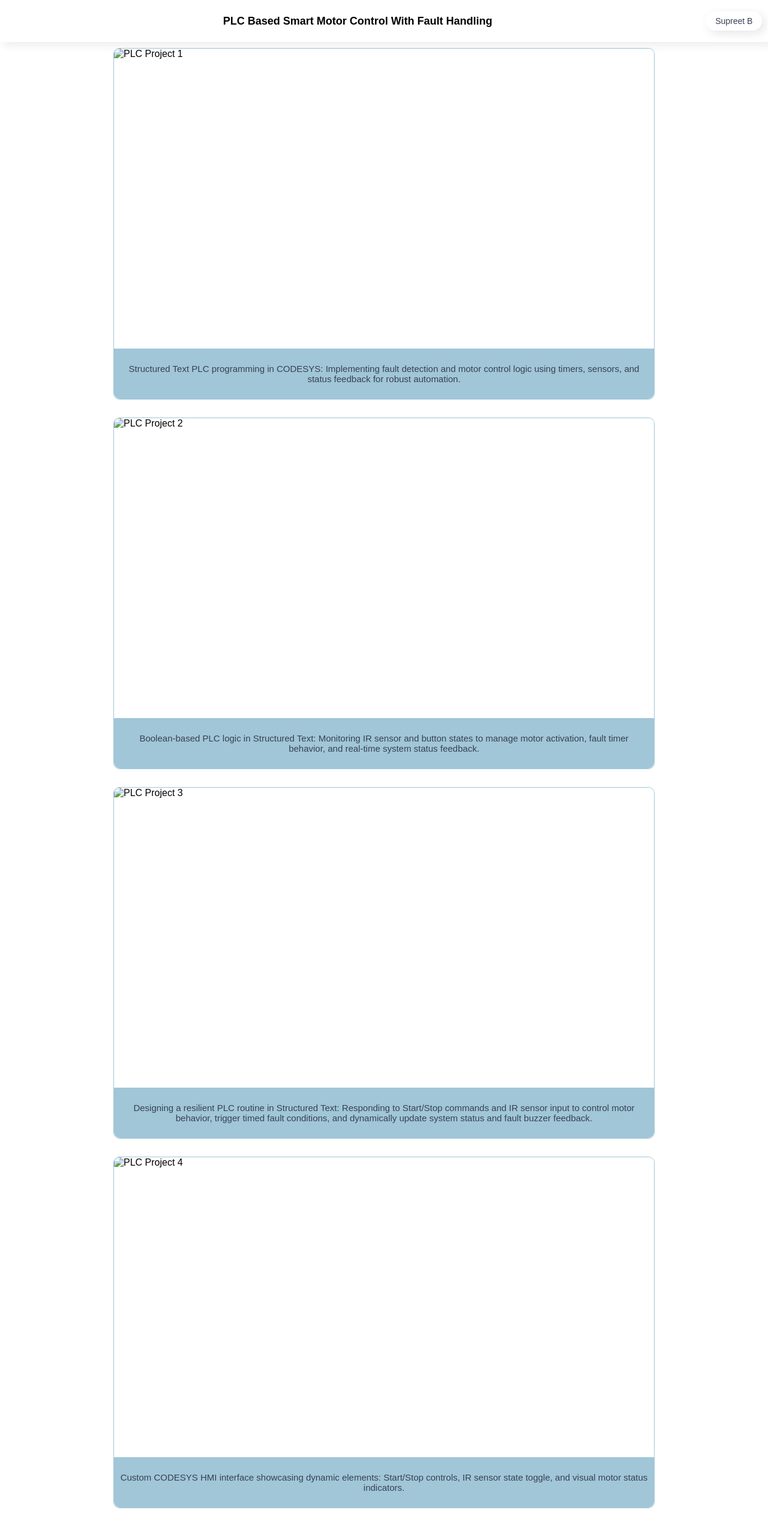
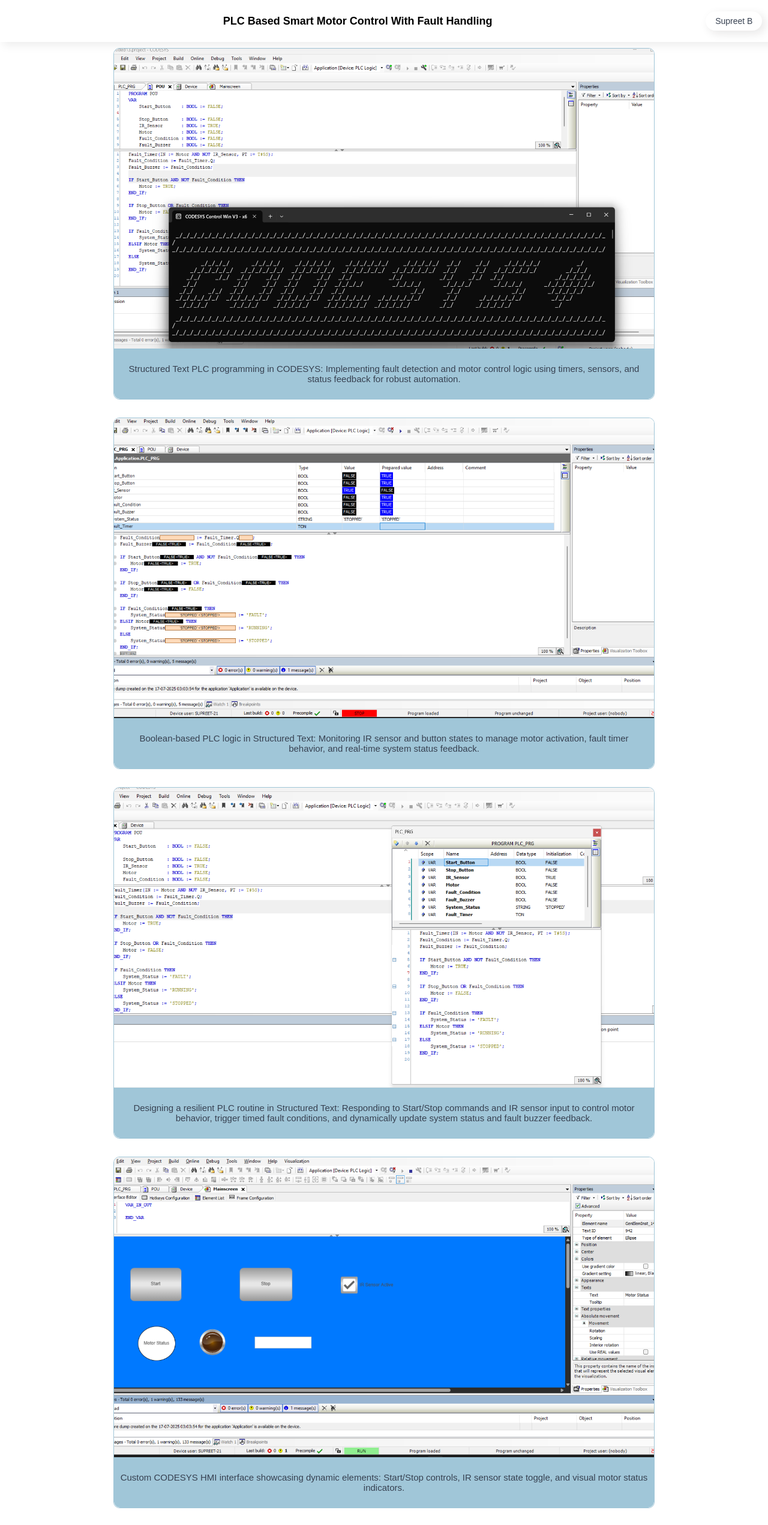
Before and after one commit to Supreet210/PLC-based-project, a plain HTML site: page index.html in a window 1280 px wide. Shown: the top 2542 px of the page at 60% size. Drawn offline with Linux system fonts and the light colour scheme.

Commit message:
Update index.html

```diff
--- a/index.html
+++ b/index.html
@@ -160,7 +160,7 @@
 
   <div class="product-card">
     <div class="image-container">
-      <img src="1.jpg" alt="PLC Project 1" class="product-image" />
+      <img src="1.jpg.png" alt="PLC Project 1" class="product-image" />
     </div>
     <div class="product-info">
       <p class="product-price">Structured Text PLC programming in CODESYS: Implementing fault detection and motor control logic using timers, sensors, and status feedback for robust automation.</p>
@@ -169,7 +169,7 @@
 
   <div class="product-card">
     <div class="image-container">
-      <img src="2.jpg" alt="PLC Project 2" class="product-image" />
+      <img src="2.jpg.png" alt="PLC Project 2" class="product-image" />
     </div>
     <div class="product-info">
       <p class="product-price">Boolean-based PLC logic in Structured Text: Monitoring IR sensor and button states to manage motor activation, fault timer behavior, and real-time system status feedback.</p>
@@ -178,7 +178,7 @@
 
   <div class="product-card">
     <div class="image-container">
-      <img src="3.jpg" alt="PLC Project 3" class="product-image" />
+      <img src="3.jpg.png" alt="PLC Project 3" class="product-image" />
     </div>
     <div class="product-info">
       <p class="product-price">Designing a resilient PLC routine in Structured Text: Responding to Start/Stop commands and IR sensor input to control motor behavior, trigger timed fault conditions, and dynamically update system status and fault buzzer feedback.</p>
@@ -187,7 +187,7 @@
 
   <div class="product-card">
     <div class="image-container">
-      <img src="4.jpg" alt="PLC Project 4" class="product-image" />
+      <img src="4.jpg.png" alt="PLC Project 4" class="product-image" />
     </div>
     <div class="product-info">
       <p class="product-price">Custom CODESYS HMI interface showcasing dynamic elements: Start/Stop controls, IR sensor state toggle, and visual motor status indicators.</p>
@@ -196,7 +196,7 @@
 
   <div class="product-card">
     <div class="image-container">
-      <img src="5.jpg" alt="PLC Project 5" class="product-image" />
+      <img src="5.jpg.png" alt="PLC Project 5" class="product-image" />
     </div>
     <div class="product-info">
       <p class="product-price">CODESYS Device Configuration - Application Deployment & Runtime Monitoring.</p>
@@ -205,7 +205,7 @@
 
   <div class="product-card">
     <div class="image-container">
-      <img src="6.jpg" alt="PLC Project 6" class="product-image" />
+      <img src="6.jpg.png" alt="PLC Project 6" class="product-image" />
     </div>
     <div class="product-info">
       <p class="product-price">Interactive HMI Panel – System Control & Status Feedback.</p>
```
